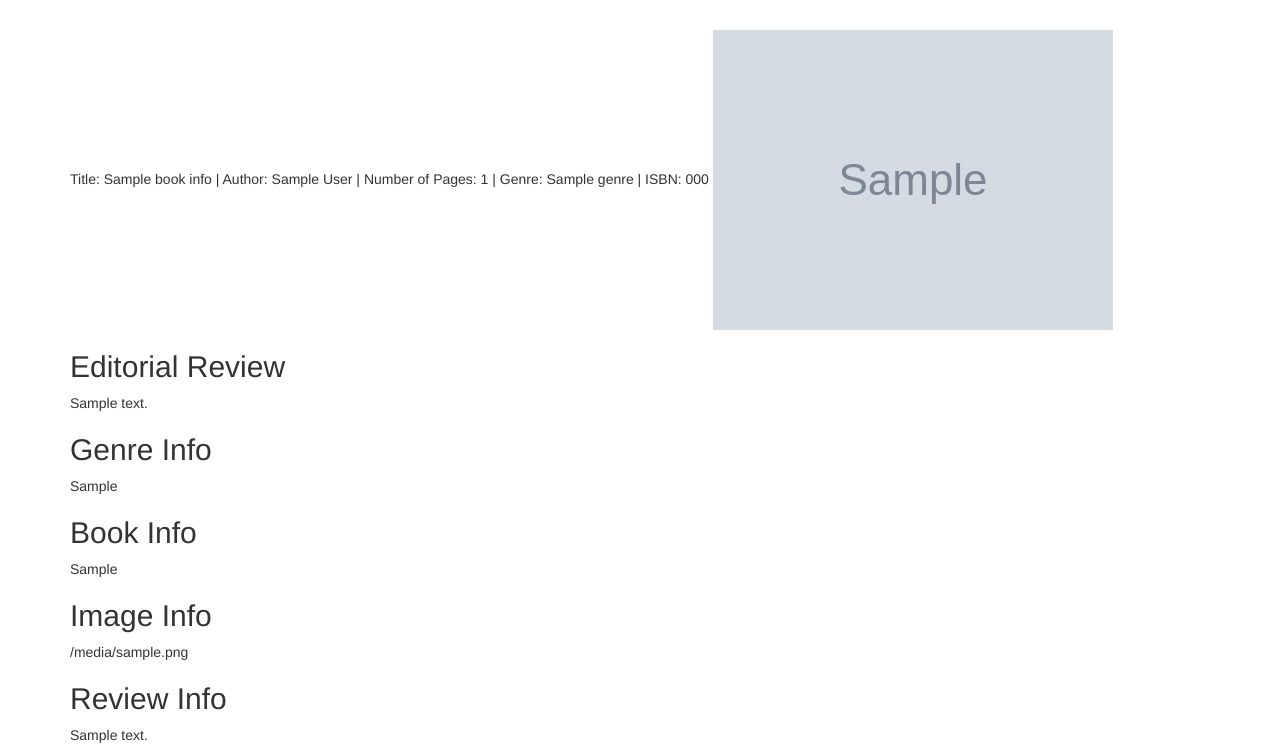
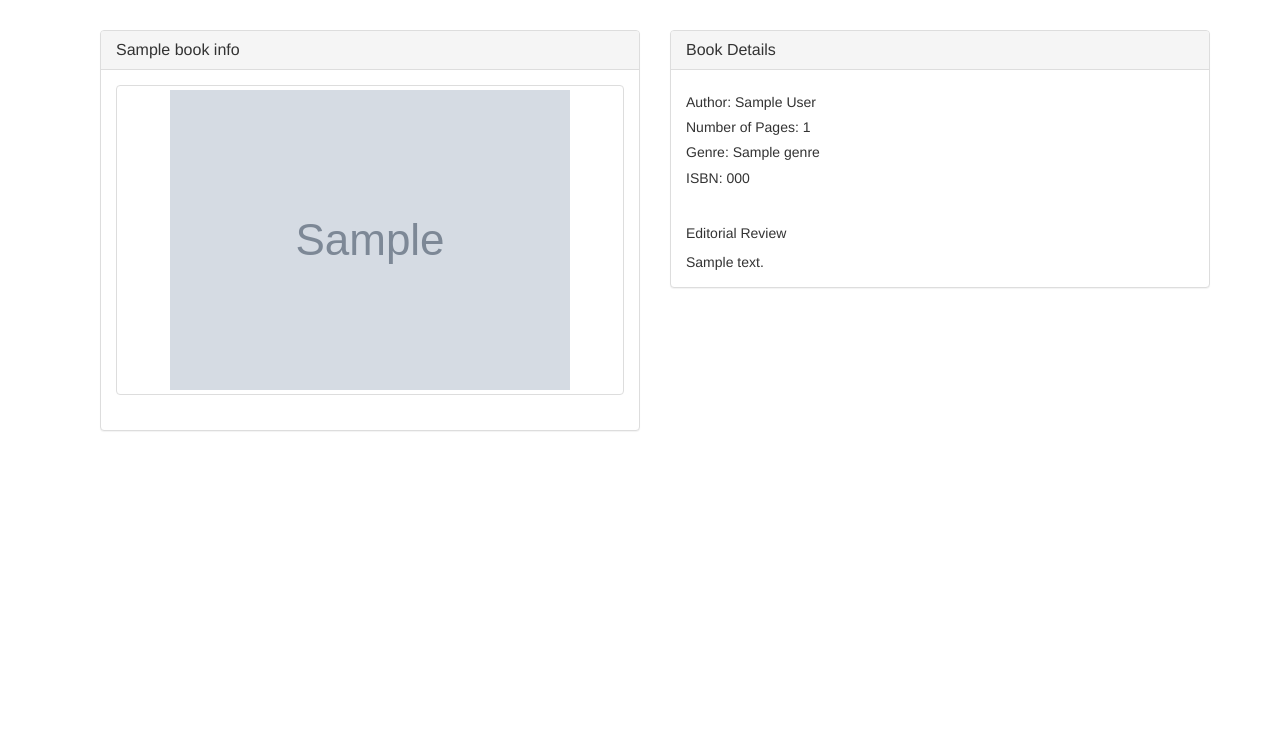
Before and after one commit to stroud109/medusa, a Flask app: template templates/results.html in a window 1280 px wide. Shown: the part 66-811 px from the top of the page. After the commit the page ends 497 px from the top, so only its background shows below. Run offline with Flask 2, Linux system fonts and the light colour scheme; the template is opened without the code that fills it: most values are stand-ins (such as "Sample title", 1, 10 or a date in 2020); grey boxes marked "Sample" are stand-in pictures.

Commit message:
HTML/CSS for search results and view book pages

```diff
--- a/templates/book.html
+++ b/templates/book.html
@@ -9,7 +9,9 @@
                 <h3 class="panel-title">{{book.title}}, Book owner: {{book.owner_id}}</h3>
             </div>
             <div class="panel-body">
-                <img src="{{book.book_info.image_url}}">
+                <span class="thumbnail">
+                    <img src="{{book.book_info.image_url}}">
+                </span>
             </div>
         </div>
     </div>
--- a/templates/results.html
+++ b/templates/results.html
@@ -3,38 +3,48 @@
 
 <!-- Put all this on book template once finished -->
 
-Title: {{book_info.title}} | Author: {{book_info.author}} | Number of Pages: {{book_info.number_pages}} | Genre: {{book_info.genre}} | ISBN: {{book_info.isbn}}
 
+<div class="container">
+    <div class="col-md-6">
+        <div class="panel panel-default">
+            <div class="panel-heading">
+                <h3 class="panel-title">{{book_info.title}}</h3>
+            </div>
+            <div class="panel-body">
                 {% if session.get("user_id") != None %}
 
                 <form action="/add_book/{{book_info.id}}" method="post">
-    <div class="button">
-        <button type="submit">add this book</button>
+                    <div class="form-group">
+                        <button class="btn btn-default" type="submit">add this book</button>
+                        <a href="/search" class="btn btn-warning">try again</a>
                     </div>
                 </form>
-<a href="/search" class="btn btn-warning">try again</a>
 
                 {% endif %}
-
-<img src="{{book_info.image_url}}">
-
-<h2>Editorial Review</h2>
+                <span class="thumbnail">
+                    <img src="{{book_info.image_url}}"/>
+                </span>
+            </div>
+        </div>
+    </div>
+    <div class="col-md-6">
+        <div class="panel panel-default">
+            <div class="panel-heading">
+                <h3 class="panel-title">Book Details</h3>
+            </div>
+            <div class="panel-body">
+                <h5>Author: {{book_info.author}}</h5>
+                <h5>Number of Pages: {{book_info.number_pages}}</h5>
+                <h5>Genre: {{book_info.genre}}</h5>
+                <h5>ISBN: {{book_info.isbn}}</h5>
+                <br/>
+                <h5>Editorial Review</h5>
                 {% autoescape off%}
                 {{book_info.editorial_review}}
                 {% endautoescape %}
-
-<h2>Genre Info</h2>
-{{genre_info}}
-
-<h2>Book Info</h2>
-{{results_info}}
-
-<h2>Image Info</h2>
-{{image_info}}
-
-<h2>Review Info</h2>
-{{review_info}}
-
-
+            </div>
+        </div>
+    </div>
+</div>
 
 {% endblock %}
```
Lines whose indentation alone changed are shown as unchanged.
